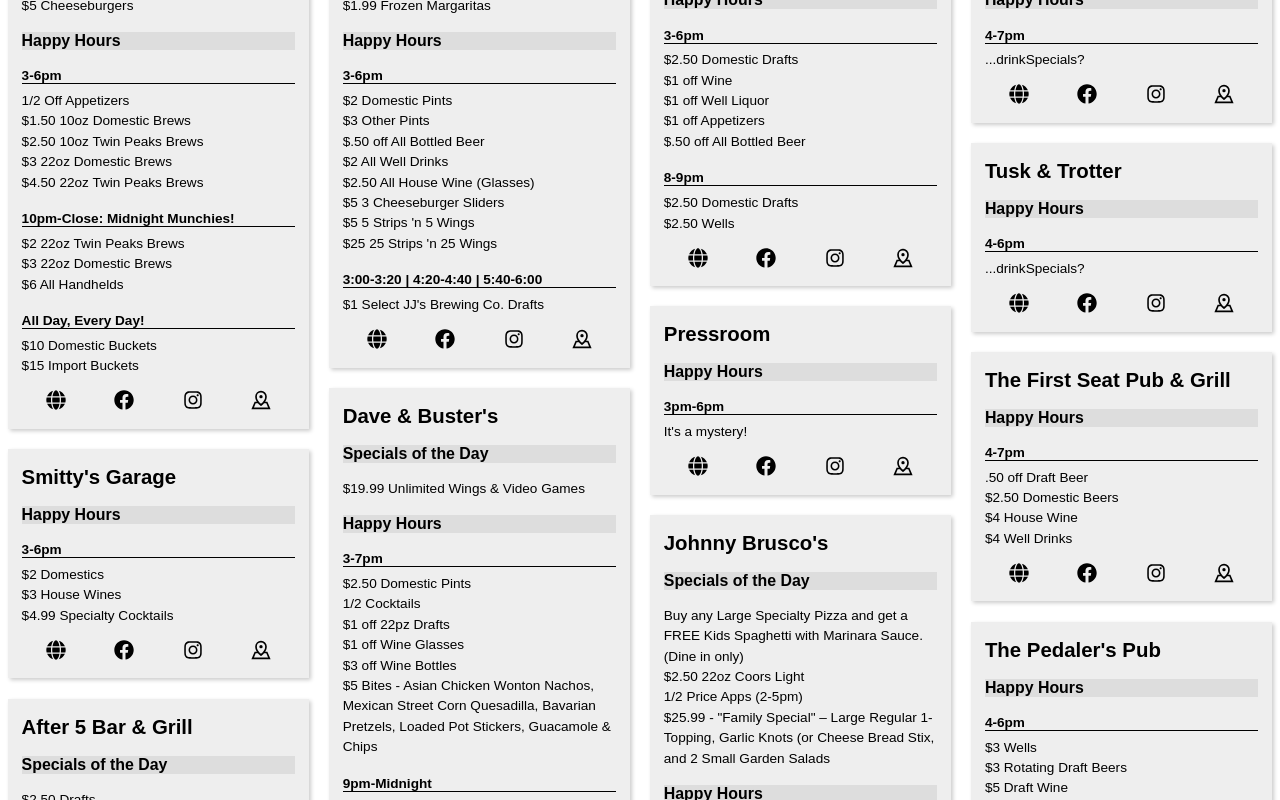
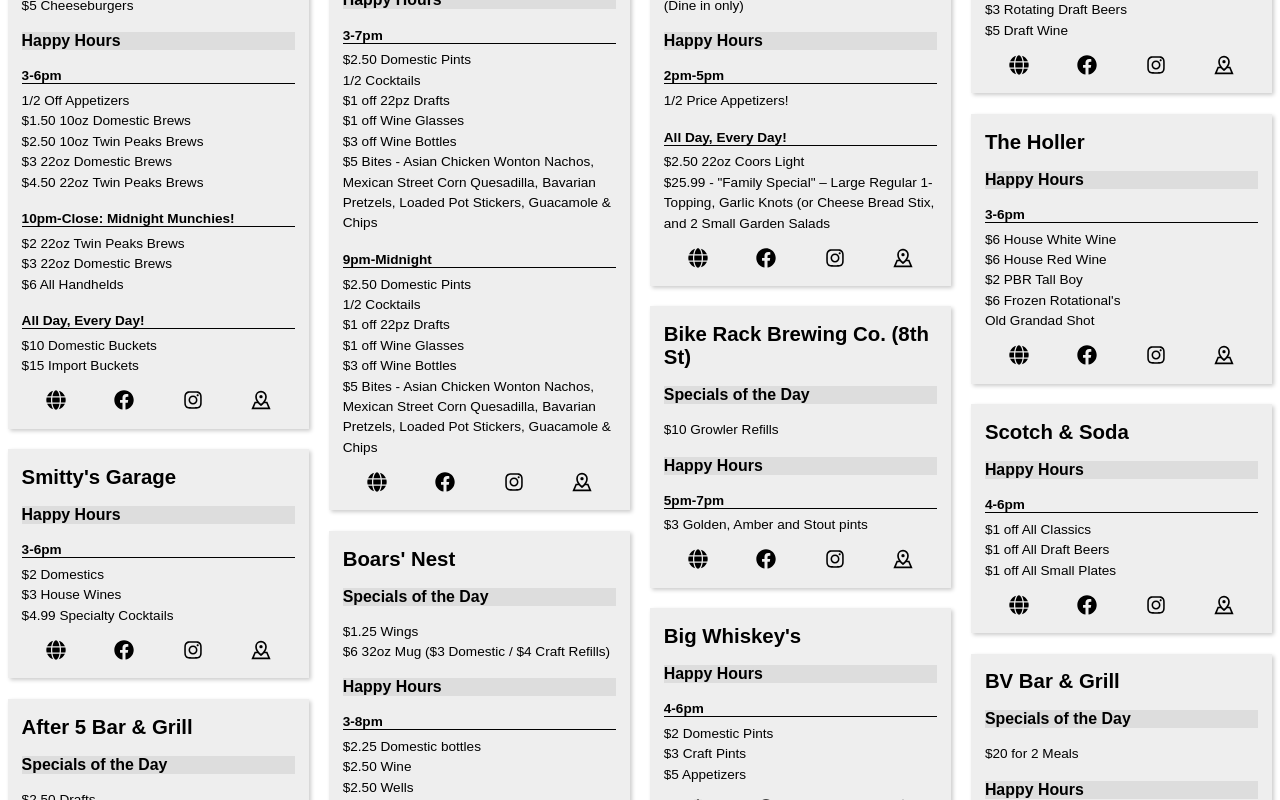
Before and after one commit to ryan258/react-happy-hour, a React (Create React App) app: page / in a window 1280 px wide. Shown: the part 260-1060 px from the top of the page. Built offline with nearby package versions, Linux system fonts and the light colour scheme.

Commit message:
Add Beef O'Brady happy hours and break out Brusco specials into happy hours.

```diff
--- a/src/data-nwa.js
+++ b/src/data-nwa.js
@@ -484,43 +484,25 @@
     "googleMap": "https://goo.gl/maps/RLtKrCJ93vnduErD6",
     "specials": {
       "monday": [
-        "Buy any Large Specialty Pizza and get a FREE Kids Spaghetti with Marinara Sauce. (Dine in only)",
-        "$2.50 22oz Coors Light",
-        "1/2 Price Apps (2-5pm)",
-        "$25.99 - \"Family Special\" – Large Regular 1-Topping, Garlic Knots (or Cheese Bread Stix, and 2 Small Garden Salads"
+        "Buy any Large Specialty Pizza and get a FREE Kids Spaghetti with Marinara Sauce. (Dine in only)"
       ],
       "tuesday": [
         "$1 cheese slice (after 4pm)",
-        "$2.50 22oz Coors Light",
-        "1/2 Price Apps (2-5pm)",
-        "$25.99 - \"Family Special\" – Large Regular 1-Topping, Garlic Knots (or Cheese Bread Stix, and 2 Small Garden Salads"
       ],
       "wednesday": [
         "$.75 Wings (Dine in only)",
-        "$4 glasses of wine",
-        "$2.50 22oz Coors Light",
-        "1/2 Price Apps (2-5pm)",
-        "$25.99 - \"Family Special\" – Large Regular 1-Topping, Garlic Knots (or Cheese Bread Stix, and 2 Small Garden Salads"
+        "$4 glasses of wine"
       ],
       "thursday": [
-        "Sandwich chip/fries and drink $7.99",
-        "$2.50 22oz Coors Light",
-        "1/2 Price Apps (2-5pm)",
-        "$25.99 - \"Family Special\" – Large Regular 1-Topping, Garlic Knots (or Cheese Bread Stix, and 2 Small Garden Salads"
+        "Sandwich chip/fries and drink $7.99"
       ],
       "friday": [
-        "$2.50 22oz Coors Light",
-        "1/2 Price Apps (2-5pm)",
-        "$25.99 - \"Family Special\" – Large Regular 1-Topping, Garlic Knots (or Cheese Bread Stix, and 2 Small Garden Salads"
       ],
       "saturday": [
-        "$9.99 16in Regular 1-Topping Pizza (11-5pm Dine in only)",
-        "$2.50 22oz Coors Light",
-        "$25.99 - \"Family Special\" – Large Regular 1-Topping, Garlic Knots (or Cheese Bread Stix, and 2 Small Garden Salads"
+        "$9.99 16in Regular 1-Topping Pizza (11-5pm Dine in only)"
       ],
       "sunday": [
-        "$2.50 22oz Coors Light",
-        "$25.99 - \"Family Special\" – Large Regular 1-Topping, Garlic Knots (or Cheese Bread Stix, and 2 Small Garden Salads"
+
       ]
     },
     "happyHours": [
@@ -528,6 +510,20 @@
         "time": "2pm-5pm",
         "specials": ["1/2 Price Appetizers!"],
         "dow": ["monday", "tuesday", "wednesday", "thursday", "friday"]
+      },
+      {
+        "time": "All Day, Every Day!",
+        "specials": ["$2.50 22oz Coors Light",
+        "$25.99 - \"Family Special\" – Large Regular 1-Topping, Garlic Knots (or Cheese Bread Stix, and 2 Small Garden Salads"],
+        "dow": [
+          "saturday",
+          "sunday",
+          "monday",
+          "tuesday",
+          "wednesday",
+          "thursday",
+          "friday"
+        ]
       }
     ]
   },
@@ -610,15 +606,27 @@
     "happyHours": [
       {
         "time": "4-7pm",
-        "specials": ["...drinkSpecials?"],
+        "specials": ["$2.25 All Domestic Drafts",
+      "$3 House Wines", "$3 Well Drinks", "$4 Select Premium Drafts", "$4 Angry Onion, Mini Chicken Quesadilla, Nashville Hot Cheese Fries", "$5 2 Mini Chicken Tacos w/ Chips & Salsa", "$6 2 Mini Beef Tacos w/ Chips & Salsa, Irish Nachos, 8PC Boom Boom Shrimp"],
         "dow": [
+          "monday",
+          "tuesday",
+          "wednesday",
+          "thursday",
+          "friday"
+        ]
+      },
+      {
+        "time": "All Day, Every Day!",
+        "specials": ["$1.75 16oz Beef's 185 Lager", "$2.50 22oz Beef's 185 Lager"],
+        "dow": [
+          "saturday",
           "sunday",
           "monday",
           "tuesday",
           "wednesday",
           "thursday",
-          "friday",
-          "saturday"
+          "friday"
         ]
       }
     ]
```
